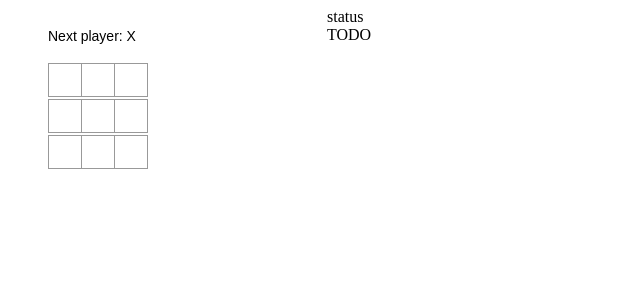
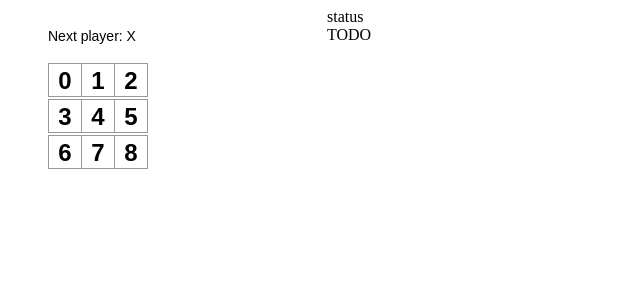
Before and after one commit to brodny/tic-tac-toe, an Angular app: page / in a window 1280 px wide. Shown: the top 300 px of the page, without its empty margins (0-640 px from the left). Built offline with nearby package versions, Linux system fonts and the light colour scheme.

Commit message:
Passing value to the Square

```diff
--- a/src/app/board/board.component.html
+++ b/src/app/board/board.component.html
@@ -1,18 +1,18 @@
 <div>
     <div className="status">{{this.status}}</div>
     <div className="board-row">
-        <app-square></app-square>
-        <app-square></app-square>
-        <app-square></app-square>
+        <app-square value="0"></app-square>
+        <app-square value="1"></app-square>
+        <app-square value="2"></app-square>
     </div>
     <div className="board-row">
-        <app-square></app-square>
-        <app-square></app-square>
-        <app-square></app-square>
+        <app-square value="3"></app-square>
+        <app-square value="4"></app-square>
+        <app-square value="5"></app-square>
     </div>
     <div className="board-row">
-        <app-square></app-square>
-        <app-square></app-square>
-        <app-square></app-square>
+        <app-square value="6"></app-square>
+        <app-square value="7"></app-square>
+        <app-square value="8"></app-square>
     </div>
   </div>
--- a/src/app/square/square.component.html
+++ b/src/app/square/square.component.html
@@ -1,3 +1,3 @@
 <button class="square">
-    <!-- TODO -->
+    {{this.value}}
 </button>
--- a/src/app/square/square.component.ts
+++ b/src/app/square/square.component.ts
@@ -1,4 +1,4 @@
-import { Component, OnInit } from '@angular/core';
+import { Component, Input, OnInit } from '@angular/core';
 
 @Component({
   selector: 'app-square',
@@ -7,6 +7,8 @@ import { Component, OnInit } from '@angular/core';
 })
 export class SquareComponent implements OnInit {
 
+  @Input() public value: string;
+
   constructor() { }
 
   ngOnInit(): void {
```
